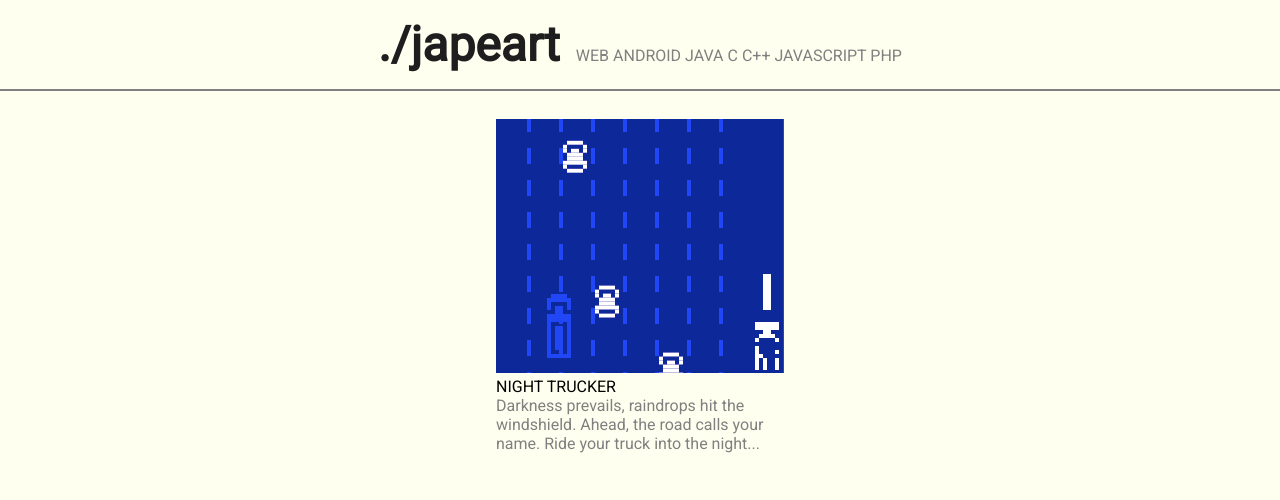
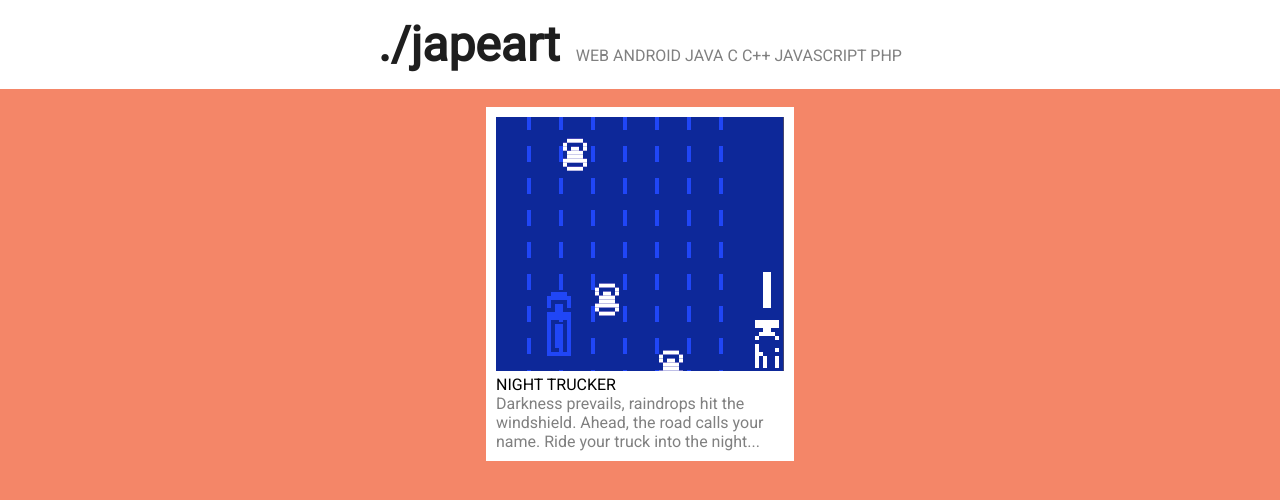
Before and after one commit to japeart/japeart.github.io, a PHP site: page / in a window 1280 px wide. Shown: the top 500 px of the page. Run offline with PHP 8.4, Linux system fonts and the light colour scheme.

Commit message:
css changes

```diff
--- a/index.html
+++ b/index.html
@@ -13,7 +13,7 @@
   <h1>./japeart</h1>
   <p id="tagline">web android java c c++ javascript PHP</p>
 </header>
-<hr />
+<!-- <hr /> -->
     <div class="flex-container">
       <table>
         <tr>
--- a/nighttrucker/index.html
+++ b/nighttrucker/index.html
@@ -16,7 +16,7 @@
 
 <body onload="gameScreen.init()">
   <div class="content">
-    <h1>Night Trucker</h1>
+      <h1>Night Trucker</h1>
     <canvas id="gamePanel" width="288" height="256"></canvas>
     <p class="gameCaption">
       Keys:<br />
--- a/style.css
+++ b/style.css
@@ -6,8 +6,12 @@
 }
 
 html {
-  background-color: Ivory;
+  background-color: #F48668;
   font-family: 'Roboto', sans-serif;
+}
+
+#tagline, .gameCaption {
+  color: gray;
 }
 
 .flex-container {
@@ -21,6 +25,7 @@ html {
 
 header {
   padding: 10px;
+  background-color: white;
 }
 
 h1 {
@@ -30,14 +35,8 @@ h1 {
 }
 
 #tagline {
-  color: gray;
   text-transform: uppercase;
   padding-left: 1em;
-}
-
-
-hr {
-  border: 1px solid gray;
 }
 
 .content {
@@ -48,7 +47,7 @@ hr {
 }
 
 #gamePanel {
-  padding: 0;
+  padding: 10px;
   margin: auto;
   display: block;
 }
@@ -58,10 +57,10 @@ hr {
   width: 250px;
   height: auto;
   text-align: left;
+  background-color: white;
 }
 
 .gameCaption {
-  color: gray;
   /* max-width: 500px; */
 }
 
```
